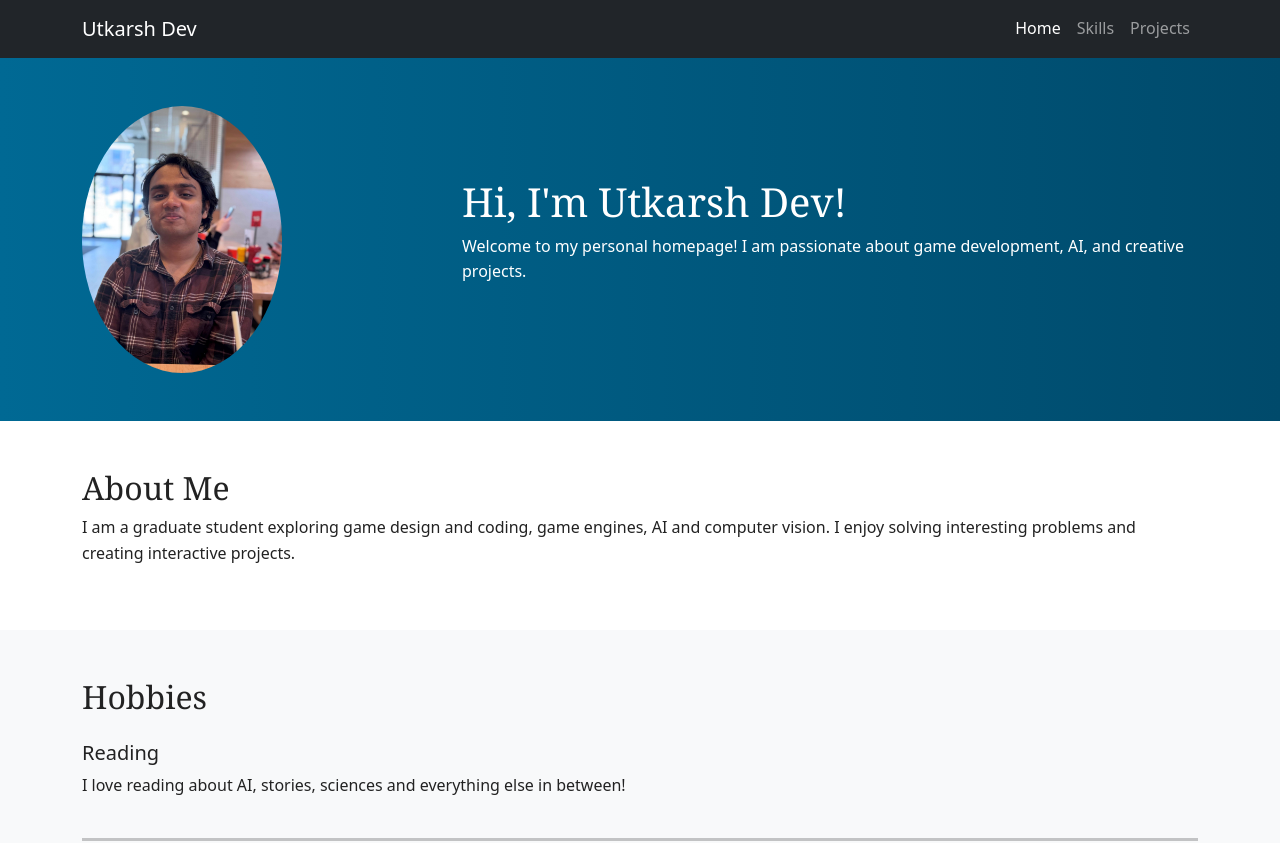
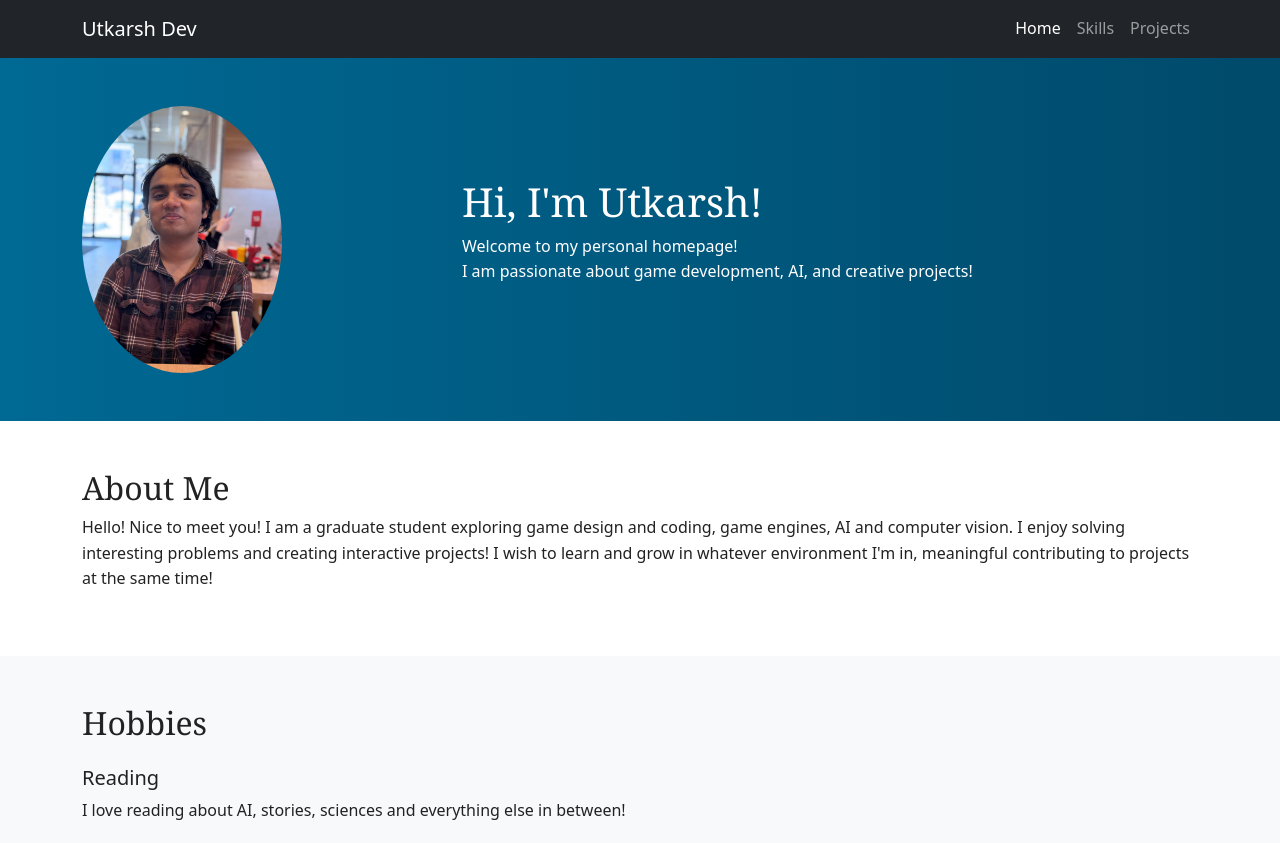
Before and after one commit to utkarshdev2/Personal_Homepage, a website: page index.html in a window 1280 px wide. Shown: the top 843 px of the page. Drawn offline with nearby package versions, Linux system fonts and the light colour scheme.

Commit message:
Editing homepage

```diff
--- a/index.html
+++ b/index.html
@@ -44,8 +44,10 @@
           <img src="Img/pfp2Slack.jpg" alt="Utkarsh Dev" class="img-fluid rounded-circle" width="200" height='200'>
         </div>
         <div class="col-md-8">
-          <h1>Hi, I'm Utkarsh Dev!</h1>
-          <p>Welcome to my personal homepage! I am passionate about game development, AI, and creative projects.</p>
+          <h1>Hi, I'm Utkarsh!</h1>
+          <p>Welcome to my personal homepage!
+            <br>I am passionate about game development, AI, and creative projects!
+          </p>
         </div>
       </div>
     </div>
@@ -55,7 +57,9 @@
     <div class="container">
       <h2>About Me</h2>
       <p>
-        I am a graduate student exploring game design and coding, game engines, AI and computer vision. I enjoy solving interesting problems and creating interactive projects.
+        Hello! Nice to meet you! I am a graduate student exploring game design and coding, game engines, AI and computer vision.
+        I enjoy solving interesting problems and creating interactive projects! I wish to learn and grow in whatever environment I'm in,
+        meaningful contributing to projects at the same time!
       </p>
     </div>
   </section>
```
